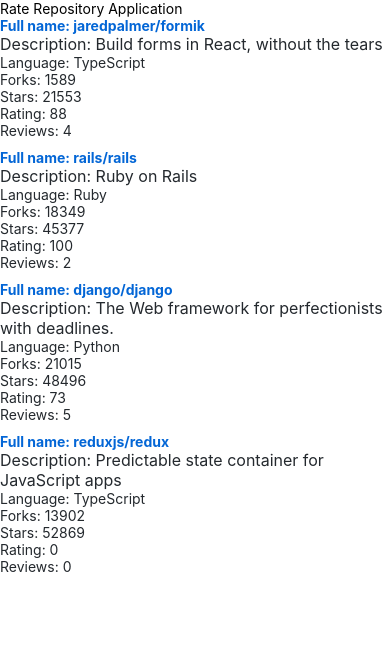
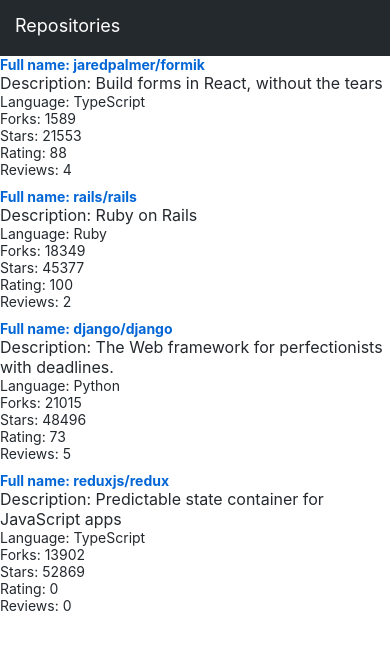
Before and after one commit to Ashu-r/rate-repo, a React Native app: screen / in a window 390 px wide. Shown: the top 650 px of the page. Built offline with nearby package versions, Linux system fonts and the light colour scheme.

Commit message:
Exercise 10.4: the app bar

```diff
--- /dev/null
+++ b/src/components/AppBar.jsx
@@ -0,0 +1,32 @@
+import React from 'react';
+import { View, StyleSheet, Pressable } from 'react-native';
+import Constants from 'expo-constants';
+import Text from './Text';
+import theme from '../theme';
+
+const styles = StyleSheet.create({
+	container: {
+		paddingTop: Constants.statusBarHeight,
+		backgroundColor: theme.colors.appBar,
+		fontSize: theme.fontSizes.heading,
+	},
+	text: {
+		paddingTop: 15,
+		paddingBottom: 20,
+		paddingLeft: 15,
+	},
+});
+
+const AppBar = () => {
+	return (
+		<View style={styles.container}>
+			<Pressable>
+				<Text color='white' fontSize='heading' style={styles.text}>
+					Repositories
+				</Text>
+			</Pressable>
+		</View>
+	);
+};
+
+export default AppBar;
--- a/src/components/Main.jsx
+++ b/src/components/Main.jsx
@@ -1,11 +1,11 @@
 import React from 'react';
-import Constants from 'expo-constants';
-import { Text, StyleSheet, View } from 'react-native';
+import { StyleSheet, View } from 'react-native';
 import RepositoryList from './RepositoryList';
+import AppBar from './AppBar';
+import { StatusBar } from 'expo-status-bar';
 
 const styles = StyleSheet.create({
 	container: {
-    marginTop: Constants.statusBarHeight,
 		flexGrow: 1,
 		flexShrink: 1,
 	},
@@ -14,7 +14,9 @@
 const Main = () => {
 	return (
 		<View style={styles.container}>
-      <Text>Rate Repository Application</Text>
+			{/* <Text>Rate Repository Application</Text> */}
+			<StatusBar style='light' />
+			<AppBar />
 			<RepositoryList />
 		</View>
 	);
--- a/src/components/Text.jsx
+++ b/src/components/Text.jsx
@@ -16,11 +16,17 @@
 	colorPrimary: {
 		color: theme.colors.primary,
 	},
+	colorWhite: {
+		color: theme.colors.white,
+	},
 	fontSizeSubheading: {
 		fontSize: theme.fontSizes.subheading,
 	},
 	fontWeightBold: {
 		fontWeight: theme.fontWeights.bold,
+	},
+	fontSizeHeading: {
+		fontSize: theme.fontSizes.heading,
 	},
 });
 
@@ -29,7 +35,9 @@
 		styles.text,
 		color === 'textSecondary' && styles.colorTextSecondary,
 		color === 'primary' && styles.colorPrimary,
+		color === 'white' && styles.colorWhite,
 		fontSize === 'subheading' && styles.fontSizeSubheading,
+		fontSize === 'heading' && styles.fontSizeHeading,
 		fontWeight === 'bold' && styles.fontWeightBold,
 		style,
 	];
--- a/src/theme.js
+++ b/src/theme.js
@@ -3,8 +3,11 @@
 		textPrimary: '#24292e',
 		textSecondary: '#586069',
 		primary: '#0366d6',
+		appBar: '#24292e',
+		white: '#FFF',
 	},
 	fontSizes: {
+		heading: 18,
 		body: 14,
 		subheading: 16,
 	},
```
Lines whose indentation alone changed are shown as unchanged.
